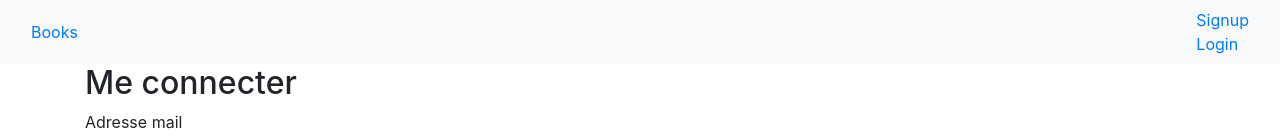
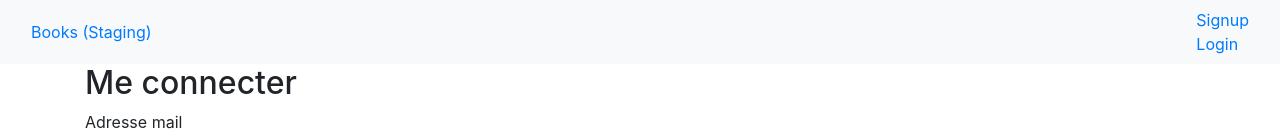
Before and after one commit to plinsy/TheLibrarian, an Angular app: page /auth/signin in a window 1280 px wide. Shown: the top 140 px of the page. Built offline with nearby package versions, Linux system fonts and the light colour scheme; no server answers.

Commit message:
books title Staging

```diff
--- a/src/app/header/header.component.html
+++ b/src/app/header/header.component.html
@@ -2,7 +2,7 @@
     <div class="container-fluid">
         <ul class="nav navbar-nav navbar-expand">
             <li routerLinkActive="active" class="pr-3 nav-item">
-                <a routerLink="books">Books</a>
+                <a routerLink="books">Books (Staging)</a>
             </li>
             <li routerLinkActive="active" *ngIf="isAuth" class="border-left pl-3 nav-item">
                 <a routerLink="books/new">New book</a>
```
